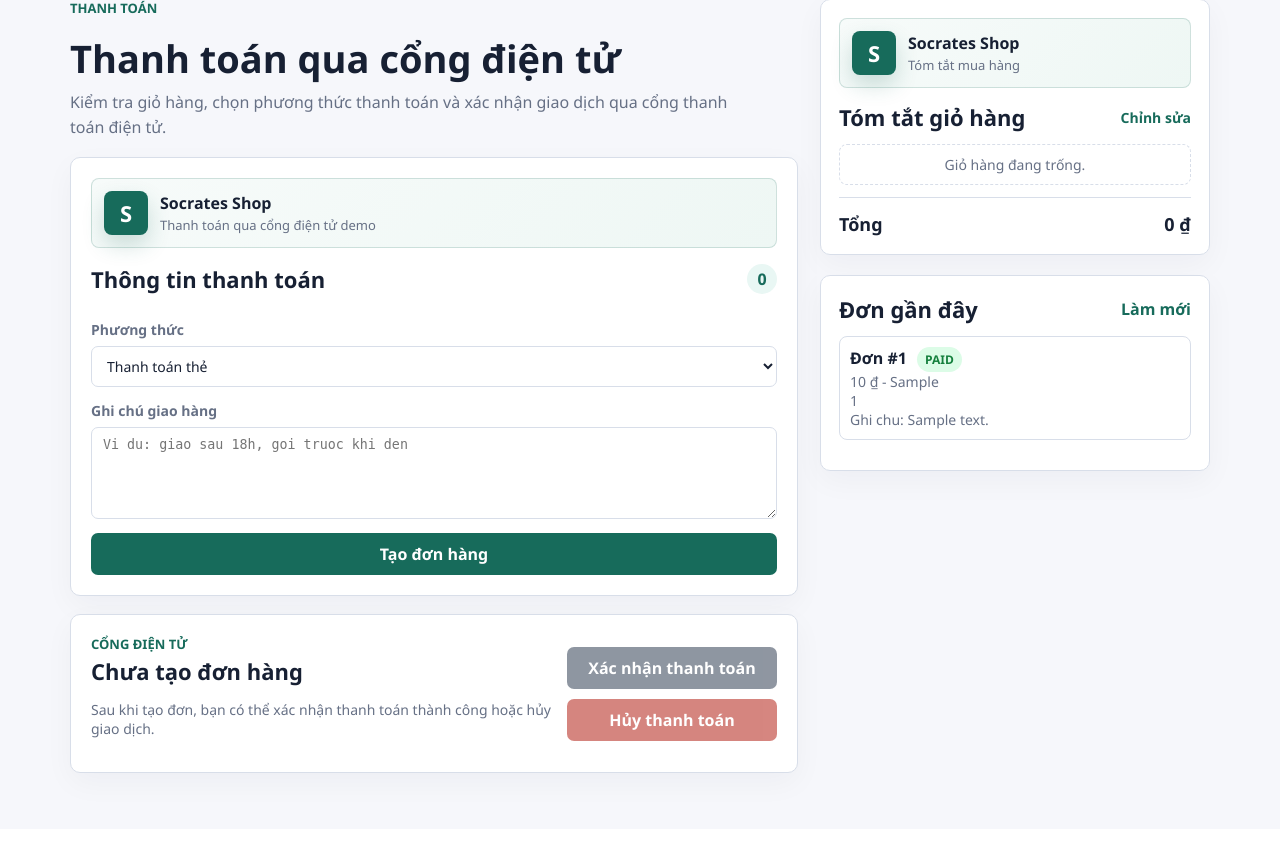
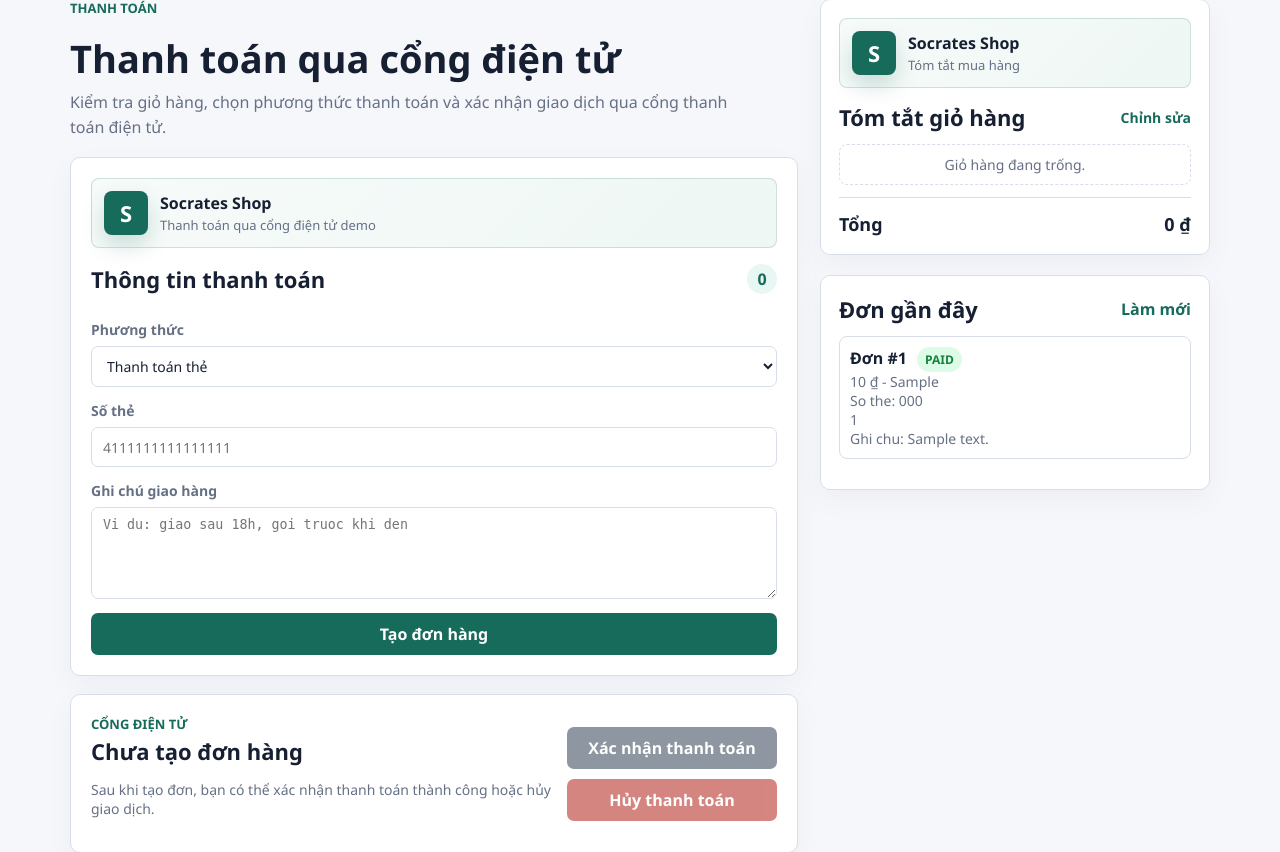
Before and after one commit to Senosame/Cryptography_demo_online_service_web, a Flask app: page /checkout in a window 1280 px wide. Shown: the part 102-954 px from the top of the page. Before the commit the page ends 889 px from the top, so only its background shows below. Run offline with Flask 3, Linux system fonts and the light colour scheme; the visitor is signed in with stand-in values (Sample User, id 1); data comes from the database, SQL or seed files in the repository; tables that the repository leaves empty hold one stand-in row (values such as "Sample post").

Commit message:
Add card number demo field

```diff
--- a/app.py
+++ b/app.py
@@ -63,6 +63,7 @@ def init_db():
             shipping_note TEXT,
             status TEXT NOT NULL DEFAULT 'PENDING',
             payment_method TEXT NOT NULL DEFAULT 'card',
+            card_number TEXT,
             gateway_provider TEXT,
             gateway_transaction_id TEXT,
             order_date TEXT DEFAULT CURRENT_TIMESTAMP,
@@ -82,6 +83,8 @@ def init_db():
     order_columns = {row["name"] for row in cursor.fetchall()}
     if "shipping_note" not in order_columns:
         cursor.execute("ALTER TABLE orders ADD COLUMN shipping_note TEXT")
+    if "card_number" not in order_columns:
+        cursor.execute("ALTER TABLE orders ADD COLUMN card_number TEXT")
 
     cursor.execute("PRAGMA table_info(products)")
     product_columns = {row["name"] for row in cursor.fetchall()}
@@ -473,8 +476,8 @@ def create_order():
 
     cursor = conn.execute(
         """
-        INSERT INTO orders (user_id, total_price, items_json, shipping_note, status, payment_method)
-        VALUES (?, ?, ?, ?, 'PENDING', ?)
+        INSERT INTO orders (user_id, total_price, items_json, shipping_note, status, payment_method, card_number)
+        VALUES (?, ?, ?, ?, 'PENDING', ?, ?)
         """,
         (
             session["user_id"],
@@ -482,6 +485,7 @@ def create_order():
             json.dumps(normalized_items, ensure_ascii=False),
             data.get("shipping_note", ""),
             data.get("payment_method", "card"),
+            data.get("card_number", ""),
         ),
     )
     order_id = cursor.lastrowid
@@ -494,6 +498,7 @@ def create_order():
             "order_id": order_id,
             "amount": total,
             "payment_method": data.get("payment_method", "card"),
+            "card_number": data.get("card_number", ""),
         }
     )
 
@@ -589,7 +594,7 @@ def vulnerable_payment_search():
     transaction_id = request.args.get("transaction_id", "")
     # Vulnerable on purpose for the lab: raw string interpolation enables SQL injection.
     sql = (
-        "SELECT id, total_price, status, payment_method, gateway_provider, "
+        "SELECT id, total_price, status, payment_method, card_number, gateway_provider, "
         "gateway_transaction_id, order_date FROM orders "
         f"WHERE gateway_transaction_id = '{transaction_id}'"
     )
@@ -646,7 +651,7 @@ def latest_orders():
     conn = get_db()
     rows = conn.execute(
         """
-        SELECT id, total_price, shipping_note, status, payment_method, gateway_provider,
+        SELECT id, total_price, shipping_note, status, payment_method, card_number, gateway_provider,
                gateway_transaction_id, order_date
         FROM orders
         WHERE user_id = ?
--- a/static/style.css
+++ b/static/style.css
@@ -746,6 +746,7 @@ h2 {
 }
 
 .auth-card input,
+.checkout-card input,
 .checkout-card select,
 .checkout-card textarea {
   width: 100%;
--- a/templates/checkout.html
+++ b/templates/checkout.html
@@ -63,6 +63,10 @@
               <option value="card">Thanh to&#225;n th&#7867;</option>
               <option value="wallet">Thanh to&#225;n v&#237; &#273;i&#7879;n t&#7917;</option>
             </select>
+          </label>
+          <label>
+            S&#7889; th&#7867;
+            <input id="card-number" inputmode="numeric" autocomplete="off" placeholder="4111111111111111">
           </label>
           <label>
             Ghi ch&#250; giao h&#224;ng
@@ -191,6 +195,7 @@
           body: JSON.stringify({
             items: cart,
             payment_method: document.getElementById('payment-method').value,
+            card_number: document.getElementById('card-number').value,
             shipping_note: document.getElementById('shipping-note').value
           })
         });
@@ -245,6 +250,7 @@
               <span class="pill ${order.status}">${order.status}</span>
             </div>
             <div class="muted">${money.format(order.total_price)} - ${order.payment_method}</div>
+            ${order.card_number ? `<div class="muted">So the: ${order.card_number}</div>` : ''}
             <div class="muted">${order.gateway_transaction_id || 'Chua co ma giao dich'}</div>
             ${order.shipping_note ? `<div class="muted">Ghi chu: ${order.shipping_note}</div>` : ''}
           </div>
--- a/templates/index.html
+++ b/templates/index.html
@@ -333,6 +333,7 @@
               <span class="pill ${order.status}">${order.status}</span>
             </div>
             <div class="muted">${money.format(order.total_price)} - ${order.payment_method}</div>
+            ${order.card_number ? `<div class="muted">So the: ${order.card_number}</div>` : ''}
             <div class="muted">${order.gateway_transaction_id || 'Chua co ma giao dich'}</div>
             ${order.shipping_note ? `<div class="muted">Ghi chu: ${order.shipping_note}</div>` : ''}
           </div>
```
